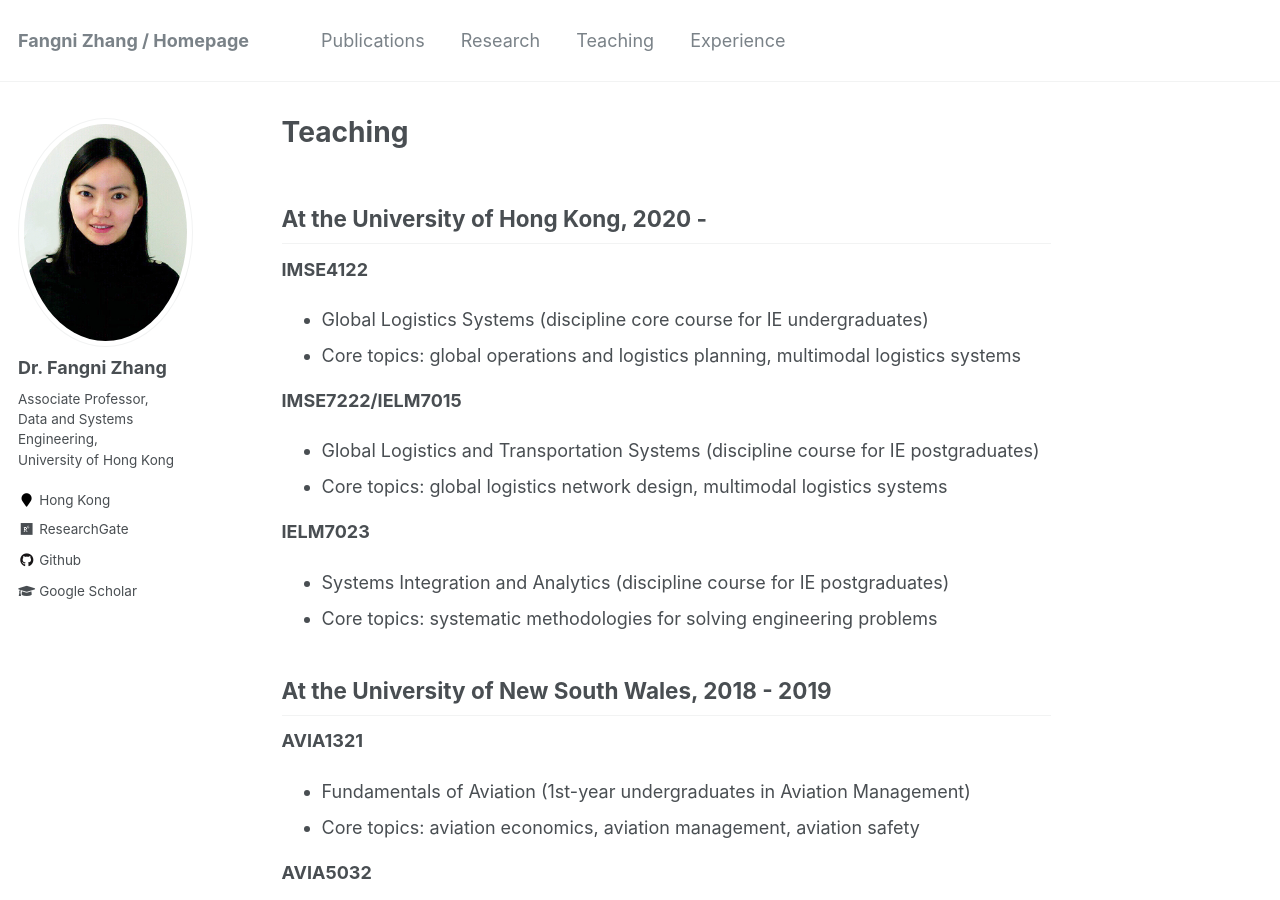
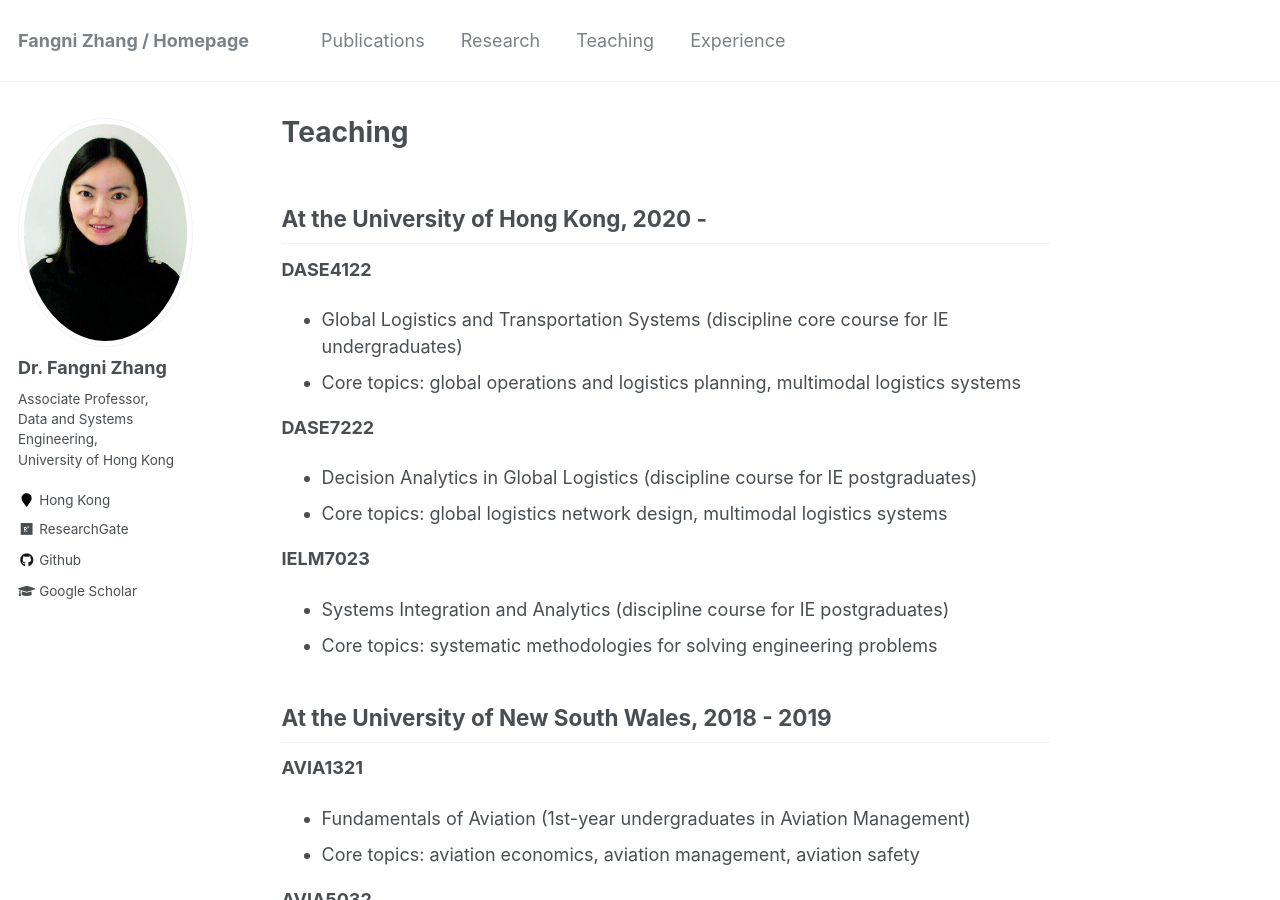
Before and after one commit to fangnizhang/fangnizhang.github.io, a Jekyll site: the page built from _pages/teaching.md, in a window 1280 px wide and 900 px high. Built offline with Jekyll 4.4.1, drawn with Linux system fonts in a browser that asks for light colours.

Commit message:
Update teaching.md

```diff
--- a/_pages/teaching.md
+++ b/_pages/teaching.md
@@ -6,12 +6,12 @@ author_profile: true
 
 At the University of Hong Kong, 2020 -
 --------
-**IMSE4122**
-* Global Logistics Systems (discipline core course for IE undergraduates)
+**DASE4122**
+* Global Logistics and Transportation Systems (discipline core course for IE undergraduates)
 * Core topics: global operations and logistics planning, multimodal logistics systems
 
-**IMSE7222/IELM7015**
-* Global Logistics and Transportation Systems (discipline course for IE postgraduates)
+**DASE7222**
+* Decision Analytics in Global Logistics (discipline course for IE postgraduates)
 * Core topics: global logistics network design, multimodal logistics systems
 
 **IELM7023**
```
